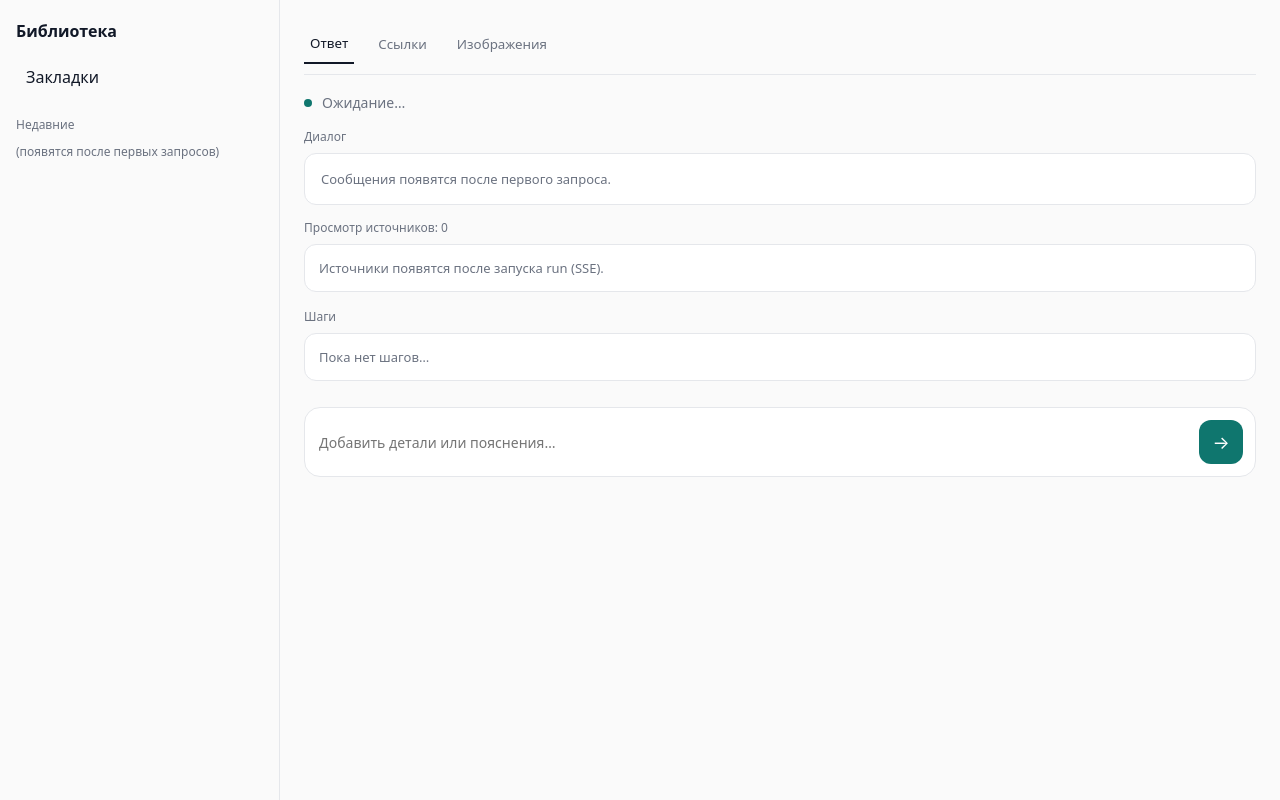
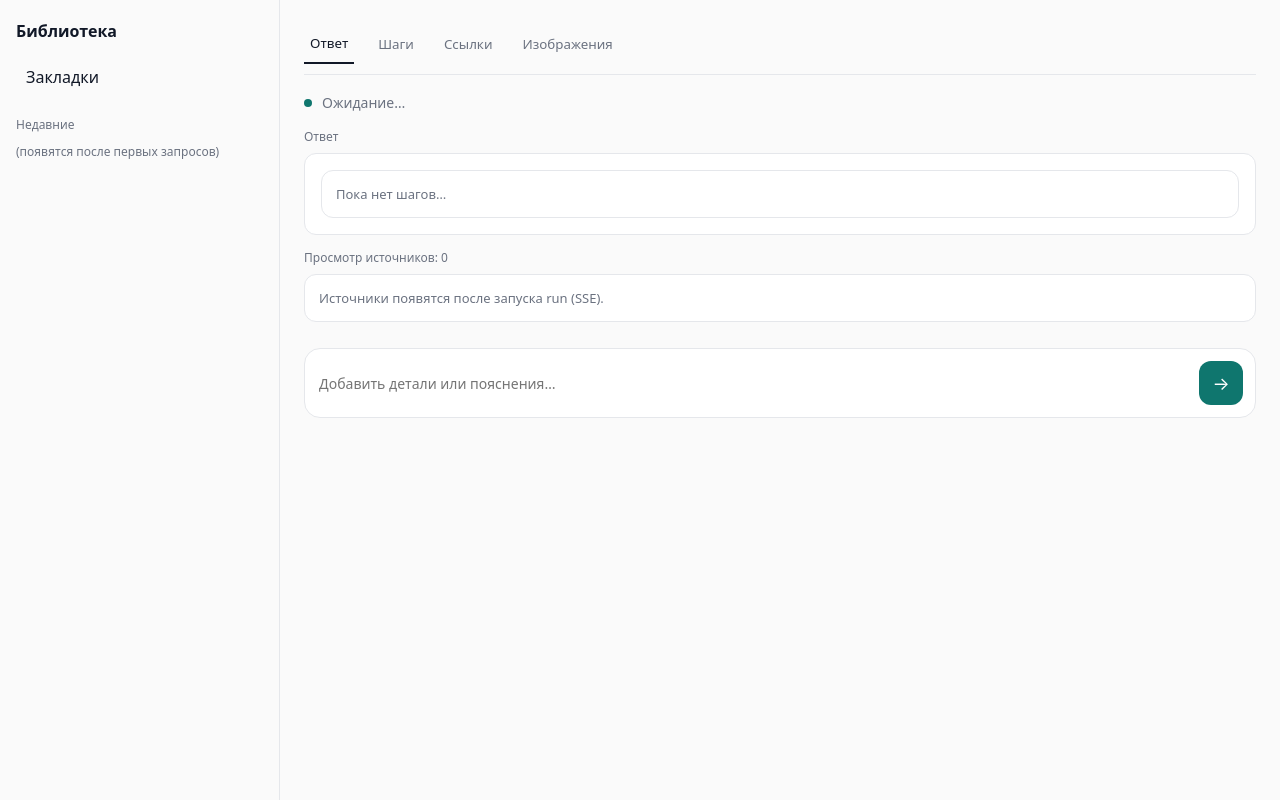
Before and after one commit to hightemp/gosearch-ai, a Vue app in the folder frontend/: page /chat/1 in a window 1280 px wide. Built offline with nearby package versions, Linux system fonts and the light colour scheme.

Commit message:
feat(chat): add steps tab and display steps in chat interface

```diff
--- a/frontend/src/pages/ChatPage.vue
+++ b/frontend/src/pages/ChatPage.vue
@@ -2,6 +2,7 @@
   <div class="chat">
     <div class="tabs">
       <button class="tab" :class="{ 'tab--active': activeTab === 'answer' }" @click="activeTab = 'answer'">Ответ</button>
+      <button class="tab" :class="{ 'tab--active': activeTab === 'steps' }" @click="activeTab = 'steps'">Шаги</button>
       <button class="tab" :class="{ 'tab--active': activeTab === 'links' }" @click="activeTab = 'links'">Ссылки</button>
       <button class="tab" :class="{ 'tab--active': activeTab === 'images' }" @click="activeTab = 'images'">Изображения</button>
     </div>
@@ -12,9 +13,15 @@
     </div>
 
     <div v-if="activeTab === 'answer'" class="answer">
-      <div class="answer-title">Диалог</div>
+      <div class="answer-title">Ответ</div>
       <div class="answer-card">
-        <div v-if="!messages.length" class="sources-empty">Сообщения появятся после первого запроса.</div>
+        <div v-if="!answerText" class="steps-card">
+          <div v-if="!steps.length" class="sources-empty">Пока нет шагов…</div>
+          <div v-for="(st, idx) in steps" :key="idx" class="step">
+            <div class="step-type">{{ st.type }}</div>
+            <div class="step-title">{{ st.title }}</div>
+          </div>
+        </div>
         <div v-else class="message-list">
           <div v-for="msg in messages" :key="msg.id" class="message" :class="`message--${msg.role}`">
             <div class="message-role">{{ msg.roleLabel }}</div>
@@ -49,7 +56,7 @@
       </div>
     </div>
 
-    <div v-if="activeTab === 'answer'" class="steps">
+    <div v-if="activeTab === 'steps'" class="steps">
       <div class="steps-title">Шаги</div>
       <div class="steps-card">
         <div v-if="!steps.length" class="sources-empty">Пока нет шагов…</div>
@@ -114,7 +121,7 @@ const snippets = ref<Snippet[]>([])
 const runId = ref<string>('')
 const isRunning = ref(false)
 const answerText = ref('')
-const activeTab = ref<'answer' | 'links' | 'images'>('answer')
+const activeTab = ref<'answer' | 'steps' | 'links' | 'images'>('answer')
 const sourceTitles = ref<Record<string, string>>({})
 const followup = ref('')
 const eventSource = ref<EventSource | null>(null)
```
